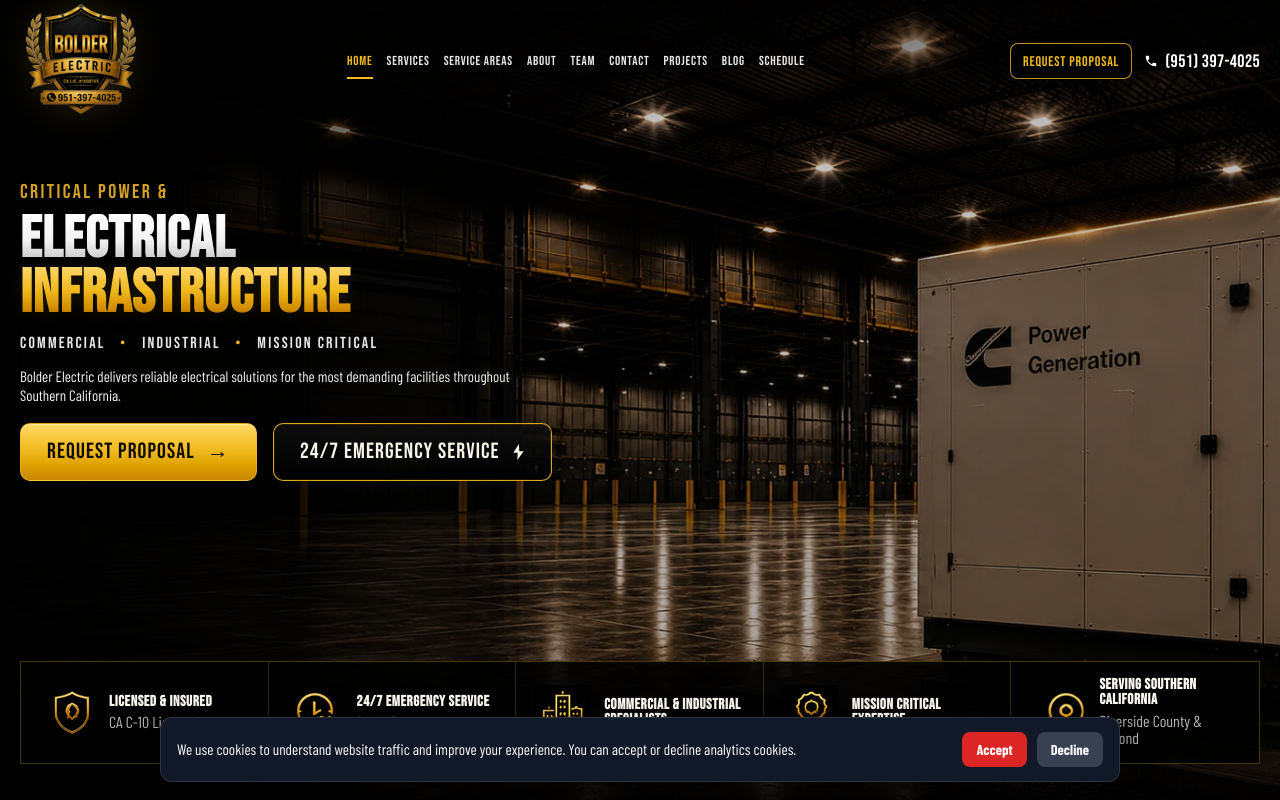
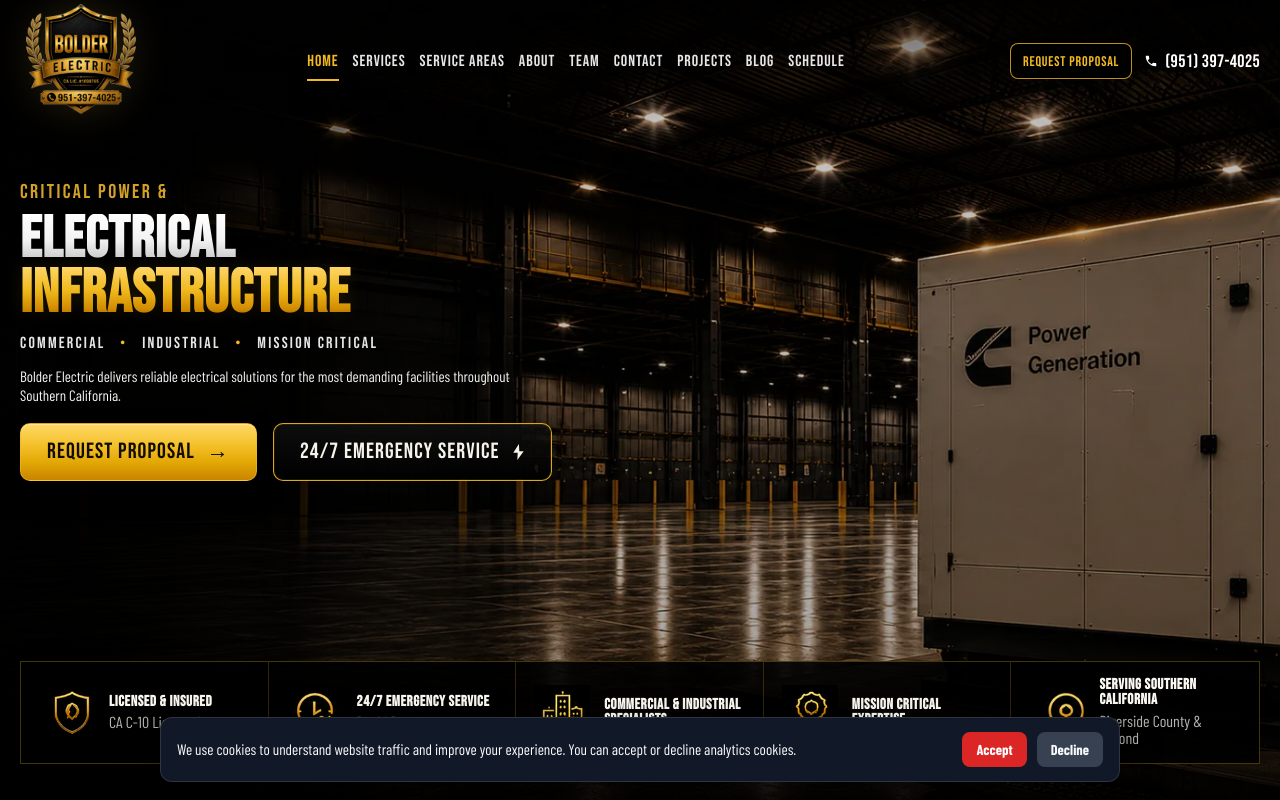
Before and after one commit to heringpm/bolder_electric, a Flask app: page / in a window 1280 px wide. Shown: the top 800 px of the page. Run offline with Flask 3, Linux system fonts and the light colour scheme; data comes from the database, SQL or seed files in the repository; some libraries are stand-ins or nearby versions; some web fonts are replaced.

Commit message:
Remove unnecessary small font-size overrides from nav and service-card
Removed font-size: 13px from .nav a and font-size: 12px from .service-card p to let them inherit the browser default 16px, which looks correct. These small overrides were unnecessarily restricting text size below the optimal default.

Co-Authored-By: Claude Haiku 4.5 <noreply@anthropic.com>

```diff
--- a/templates/index.html
+++ b/templates/index.html
@@ -228,7 +228,6 @@
         .nav a {
             position: relative;
             font-family: "Bebas Neue", Arial, sans-serif;
-            font-size: 13px;
             letter-spacing: 0.06em;
             color: rgba(255, 255, 255, 0.9);
             text-transform: uppercase;
@@ -659,7 +658,6 @@
 
         .service-card p {
             margin: 0 0 10px;
-            font-size: 12px;
             line-height: 1.32;
             color: rgba(245, 243, 239, 0.84);
             max-width: 188px;
```
